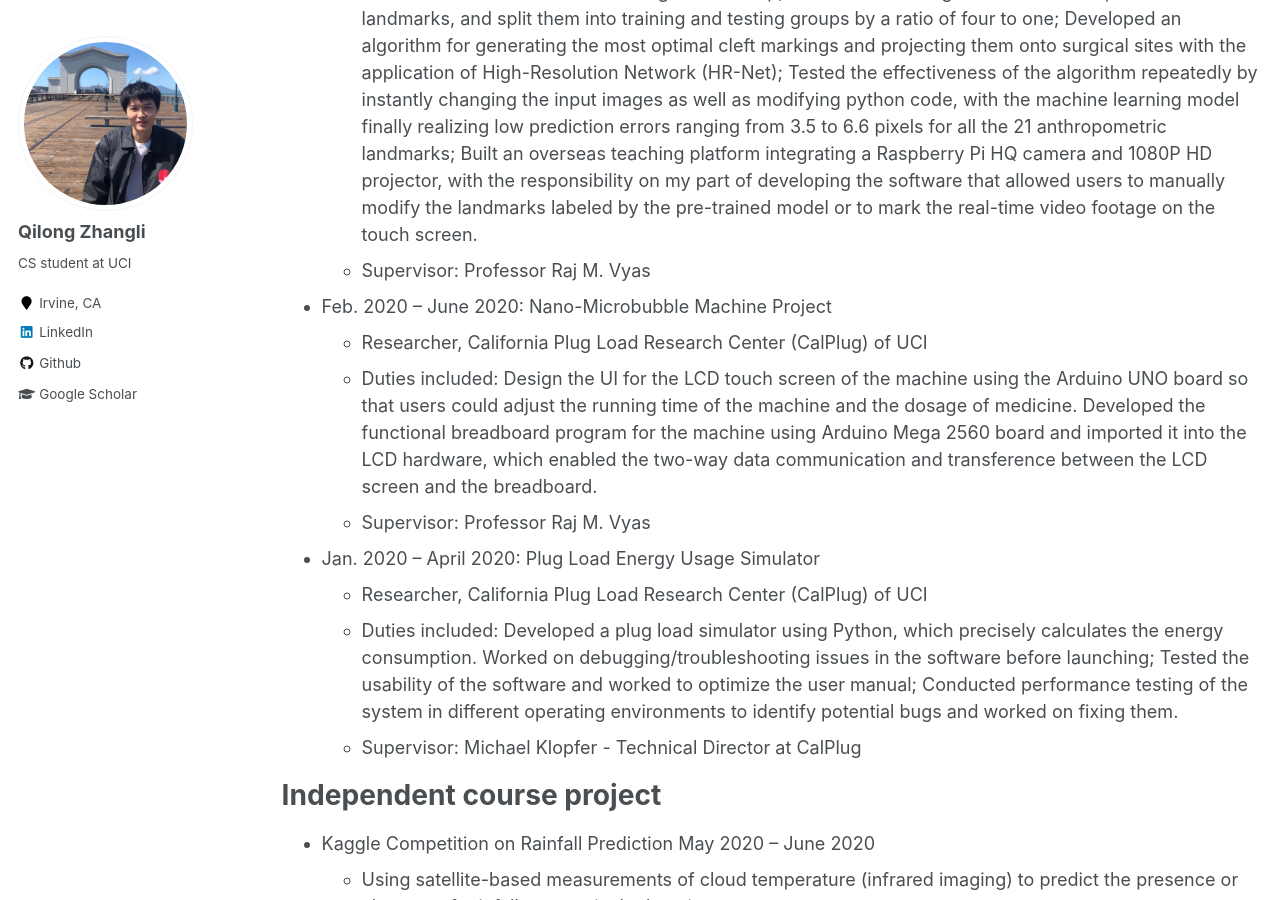
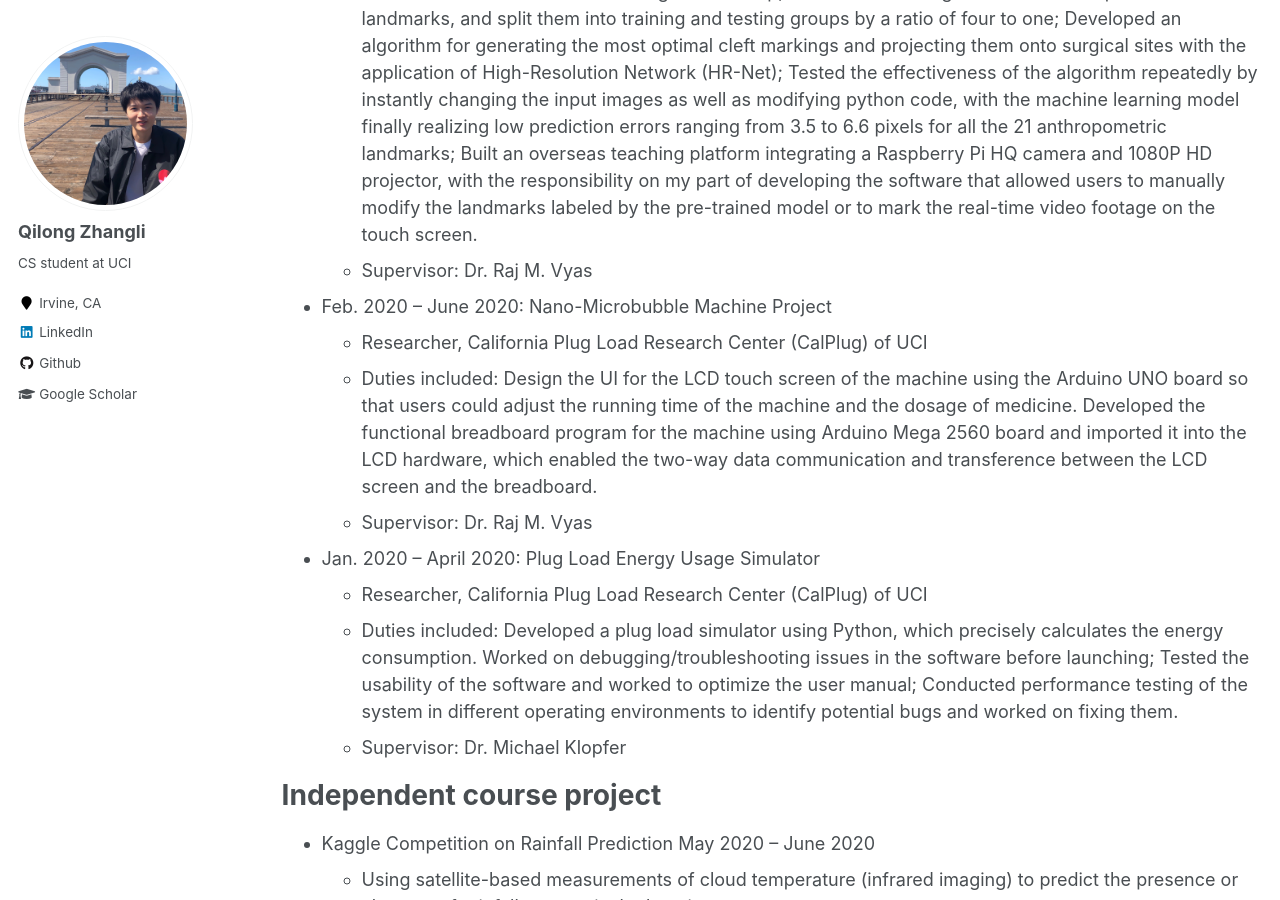
Before and after one commit to qzhangli/qzhangli.github.io, a Jekyll site: the page built from _pages/cv.md, in a window 1280 px wide and 900 px high, scrolled down 500 px. Built offline with Jekyll 4.4.1, drawn with Linux system fonts in a browser that asks for light colours.

Commit message:
Update cv.md

```diff
--- a/_pages/cv.md
+++ b/_pages/cv.md
@@ -22,17 +22,17 @@ Research experience
 * March 2020 – Present: Harnessing Machine-Learning to Personalize Cleft Lip Markings
   * Summer Undergraduate Research Program Fellow at UCI
   * Duties included: Garnered 460 images of cleft lip, annotated the images with the anthropometric landmarks, and split them into training and testing groups by a ratio of four to one; Developed an algorithm for generating the most optimal cleft markings and projecting them onto surgical sites with the application of High-Resolution Network (HR-Net); Tested the effectiveness of the algorithm repeatedly by instantly changing the input images as well as modifying python code, with the machine learning model finally realizing low prediction errors ranging from 3.5 to 6.6 pixels for all the 21 anthropometric landmarks; Built an overseas teaching platform integrating a Raspberry Pi HQ camera and 1080P HD projector, with the responsibility on my part of developing the software that allowed users to manually modify the landmarks labeled by the pre-trained model or to mark the real-time video footage on the touch screen.
-  * Supervisor: Professor Raj M. Vyas
+  * Supervisor: Dr. Raj M. Vyas
 
 * Feb. 2020 – June 2020: Nano-Microbubble Machine Project
   * Researcher, California Plug Load Research Center (CalPlug) of UCI
   * Duties included: Design the UI for the LCD touch screen of the machine using the Arduino UNO board so that users could adjust the running time of the machine and the dosage of medicine. Developed the functional breadboard program for the machine using Arduino Mega 2560 board and imported it into the LCD hardware, which enabled the two-way data communication and transference between the LCD screen and the breadboard.
-  * Supervisor: Professor Raj M. Vyas
+  * Supervisor: Dr. Raj M. Vyas
 
 * Jan. 2020 – April 2020: Plug Load Energy Usage Simulator
   * Researcher, California Plug Load Research Center (CalPlug) of UCI
   * Duties included: Developed a plug load simulator using Python, which precisely calculates the energy consumption. Worked on debugging/troubleshooting issues in the software before launching; Tested the usability of the software and worked to optimize the user manual; Conducted performance testing of the system in different operating environments to identify potential bugs and worked on fixing them.
-  * Supervisor: Michael Klopfer - Technical Director at CalPlug
+  * Supervisor: Dr. Michael Klopfer
 
 Independent course project
 ======
```
